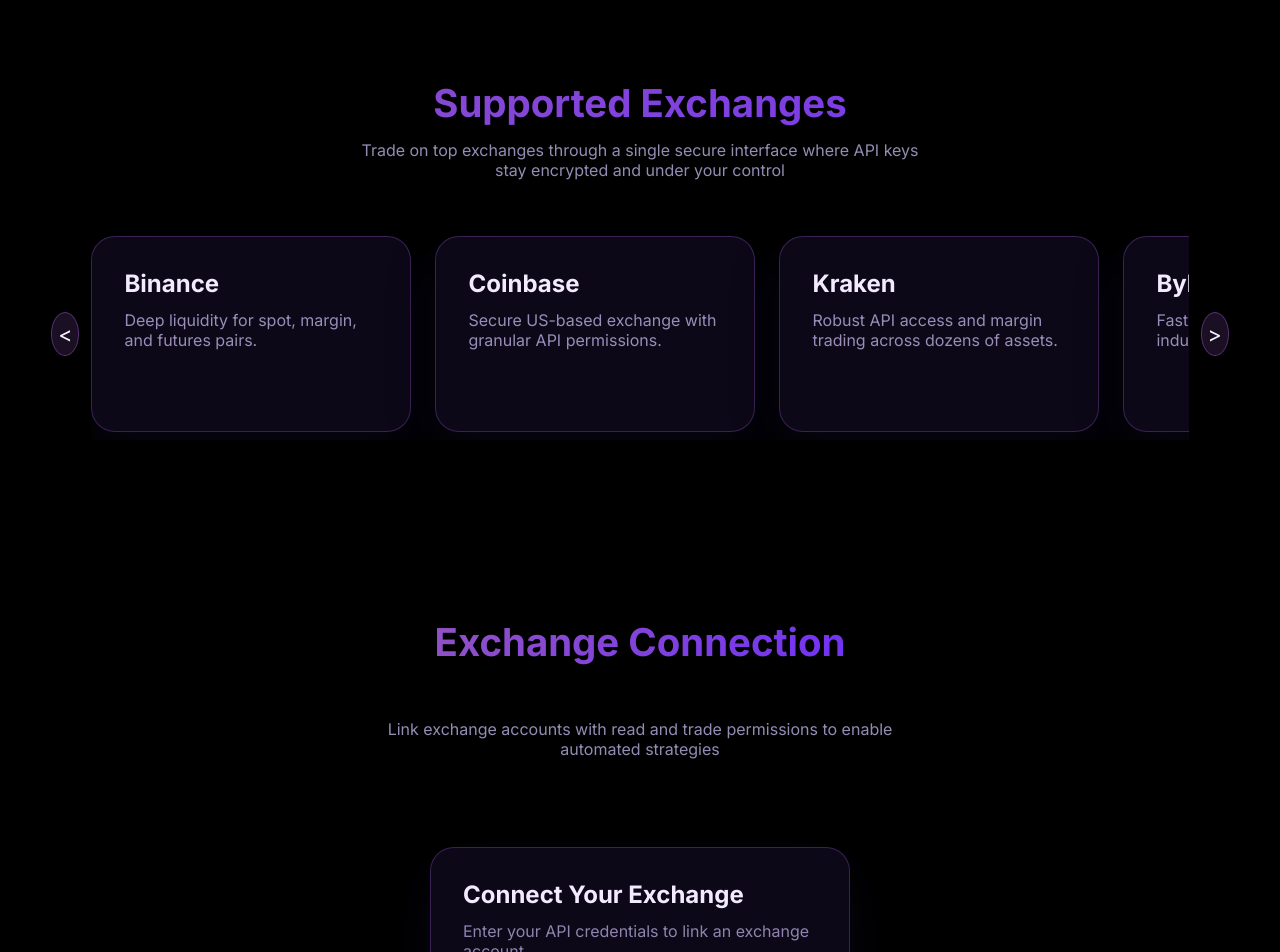
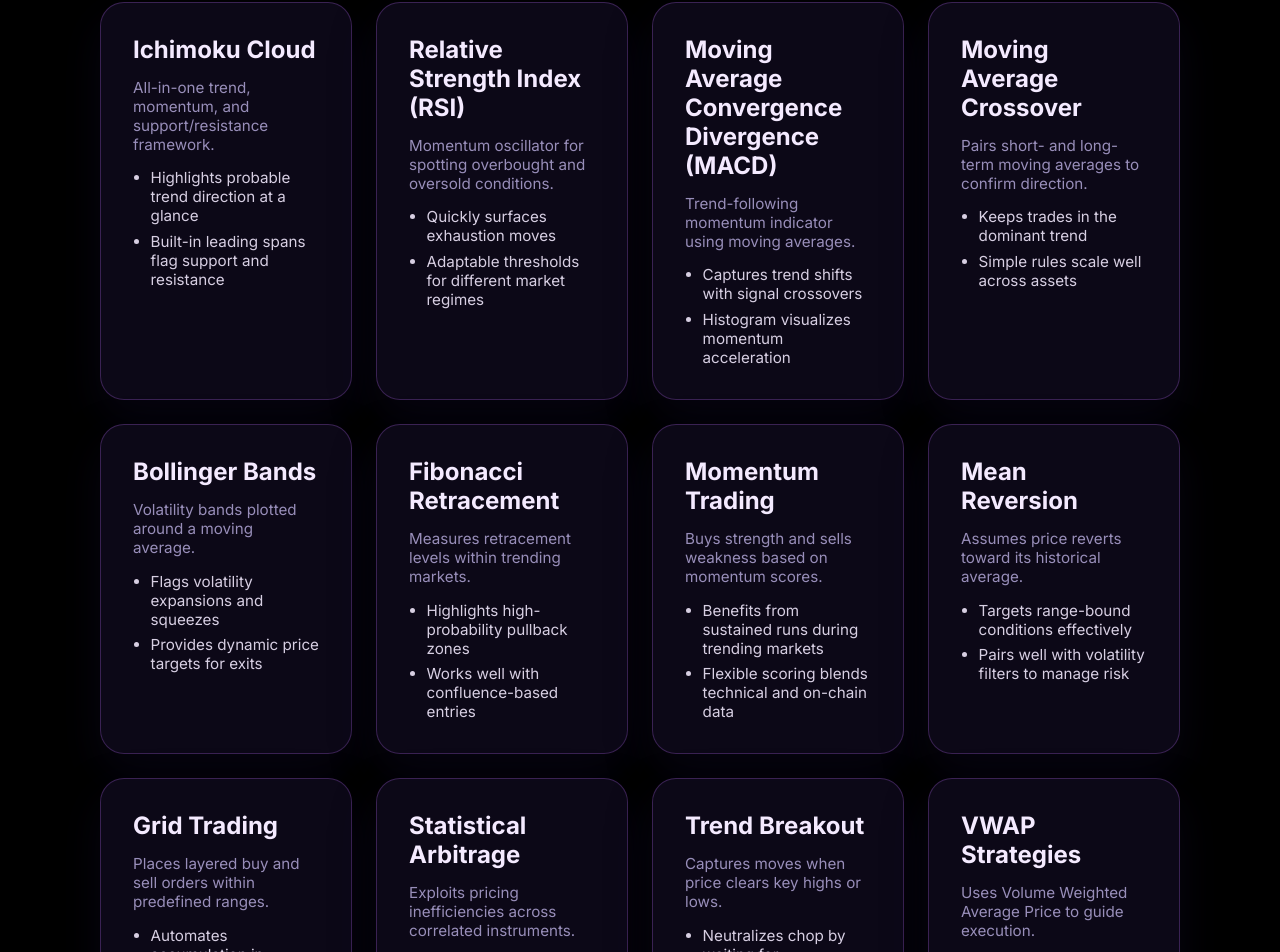
Before and after one commit to arthur-zakaryan/cryptomatrix, a React (Vite) app: page / in a window 1280 px wide. Shown: the part 1663-2615 px from the top of the page. Built offline with nearby package versions, Linux system fonts and the light colour scheme.

Commit message:
Add algorithms showcase section

```diff
--- a/src/App.css
+++ b/src/App.css
@@ -219,6 +219,7 @@
 .connect-section,
 .contact-section,
 .exchanges-section,
+.algorithms-section,
 .about-section {
   padding: clamp(3.5rem, 7vw, 6rem) clamp(1.5rem, 4vw, 4rem);
 }
@@ -233,6 +234,14 @@
 
 .exchanges-section {
   scroll-margin-top: 6rem;
+}
+
+.algorithms-section {
+  scroll-margin-top: 6rem;
+  display: flex;
+  flex-direction: column;
+  align-items: center;
+  gap: 2.5rem;
 }
 
 .about-section {
@@ -283,6 +292,34 @@
   display: grid;
   grid-template-columns: repeat(auto-fit, minmax(280px, 1fr));
   gap: 2rem;
+}
+
+.algorithms-grid {
+  width: min(1080px, 100%);
+  display: grid;
+  grid-template-columns: repeat(auto-fit, minmax(240px, 1fr));
+  gap: 1.5rem;
+}
+
+.algorithm-card {
+  display: flex;
+  flex-direction: column;
+  gap: 0.9rem;
+}
+
+.algorithm-focus {
+  margin: 0;
+  color: rgba(212, 200, 255, 0.7);
+  font-size: 0.95rem;
+}
+
+.algorithm-pros {
+  margin: 0;
+  padding-left: 1.1rem;
+  display: grid;
+  gap: 0.4rem;
+  color: rgba(244, 234, 255, 0.88);
+  font-size: 0.95rem;
 }
 
 .card {
--- a/src/App.tsx
+++ b/src/App.tsx
@@ -2,6 +2,7 @@
 import ContactForm from './components/ContactForm';
 import ContactInformation from './components/ContactInformation';
 import ExchangesShowcase from './components/ExchangesShowcase';
+import AlgorithmsShowcase from './components/AlgorithmsShowcase';
 import './App.css';
 
 const App = () => {
@@ -15,9 +16,10 @@
         <nav className="nav">
           <a href="#home">Home</a>
           <a href="#exchanges">Exchanges</a>
+          <a href="#algorithms">Algorithms</a>
           <a href="#connect">Connect</a>
+          <a href="#about">About</a>
           <a href="#contact">Contact</a>
-          <a href="#about">About</a>
         </nav>
       </header>
 
@@ -50,19 +52,16 @@
           </div>
         </section>
 
-        <section id="contact" className="contact-section">
-          <h2 className="section-title gradient-text">Contact</h2>
-          <p className="section-intro">Reach out and our specialists will help you integrate Cryptomatrix with your preferred exchanges</p>
-          <div className="contact-grid">
-            <ContactForm />
-            <ContactInformation />
-          </div>
-        </section>
-
         <section id="exchanges" className="exchanges-section">
           <h2 className="section-title gradient-text">Supported Exchanges</h2>
           <p className="section-intro">Trade on top exchanges through a single secure interface where API keys stay encrypted and under your control</p>
           <ExchangesShowcase />
+        </section>
+
+        <section id="algorithms" className="algorithms-section">
+          <h2 className="section-title gradient-text">Algorithm Playbook</h2>
+          <p className="section-intro">Deploy proven technical, quantitative, and execution strategies tailored for 24/7 crypto markets</p>
+          <AlgorithmsShowcase />
         </section>
 
         <section id="connect" className="connect-section">
@@ -104,6 +103,15 @@
             Join the Mission
           </a>
         </section>
+
+        <section id="contact" className="contact-section">
+          <h2 className="section-title gradient-text">Contact</h2>
+          <p className="section-intro">Reach out and our specialists will help you integrate Cryptomatrix with your preferred exchanges</p>
+          <div className="contact-grid">
+            <ContactForm />
+            <ContactInformation />
+          </div>
+        </section>
       </main>
 
       <footer className="footer">
@@ -112,9 +120,10 @@
           <div className="footer-links">
             <a href="#home">Home</a>
             <a href="#exchanges">Exchanges</a>
+            <a href="#algorithms">Algorithms</a>
             <a href="#connect">Connect</a>
+            <a href="#about">About</a>
             <a href="#contact">Contact</a>
-            <a href="#about">About</a>
           </div>
         </div>
       </footer>
--- /dev/null
+++ b/src/components/AlgorithmsShowcase.tsx
@@ -0,0 +1,82 @@
+const algorithms = [
+  {
+    name: 'Ichimoku Cloud',
+    focus: 'All-in-one trend, momentum, and support/resistance framework.',
+    pros: ['Highlights probable trend direction at a glance', 'Built-in leading spans flag support and resistance']
+  },
+  {
+    name: 'Relative Strength Index (RSI)',
+    focus: 'Momentum oscillator for spotting overbought and oversold conditions.',
+    pros: ['Quickly surfaces exhaustion moves', 'Adaptable thresholds for different market regimes']
+  },
+  {
+    name: 'Moving Average Convergence Divergence (MACD)',
+    focus: 'Trend-following momentum indicator using moving averages.',
+    pros: ['Captures trend shifts with signal crossovers', 'Histogram visualizes momentum acceleration']
+  },
+  {
+    name: 'Moving Average Crossover',
+    focus: 'Pairs short- and long-term moving averages to confirm direction.',
+    pros: ['Keeps trades in the dominant trend', 'Simple rules scale well across assets']
+  },
+  {
+    name: 'Bollinger Bands',
+    focus: 'Volatility bands plotted around a moving average.',
+    pros: ['Flags volatility expansions and squeezes', 'Provides dynamic price targets for exits']
+  },
+  {
+    name: 'Fibonacci Retracement',
+    focus: 'Measures retracement levels within trending markets.',
+    pros: ['Highlights high-probability pullback zones', 'Works well with confluence-based entries']
+  },
+  {
+    name: 'Momentum Trading',
+    focus: 'Buys strength and sells weakness based on momentum scores.',
+    pros: ['Benefits from sustained runs during trending markets', 'Flexible scoring blends technical and on-chain data']
+  },
+  {
+    name: 'Mean Reversion',
+    focus: 'Assumes price reverts toward its historical average.',
+    pros: ['Targets range-bound conditions effectively', 'Pairs well with volatility filters to manage risk']
+  },
+  {
+    name: 'Grid Trading',
+    focus: 'Places layered buy and sell orders within predefined ranges.',
+    pros: ['Automates accumulation in choppy markets', 'Generates steady cashflow from oscillations']
+  },
+  {
+    name: 'Statistical Arbitrage',
+    focus: 'Exploits pricing inefficiencies across correlated instruments.',
+    pros: ['Market-neutral by design', 'Backed by rigorous quantitative validation']
+  },
+  {
+    name: 'Trend Breakout',
+    focus: 'Captures moves when price clears key highs or lows.',
+    pros: ['Neutralizes chop by waiting for confirmation', 'Works well with trailing stops for risk control']
+  },
+  {
+    name: 'VWAP Strategies',
+    focus: 'Uses Volume Weighted Average Price to guide execution.',
+    pros: ['Anchors trades to institutional benchmarks', 'Useful for slicing large orders with minimal impact']
+  }
+];
+
+const AlgorithmsShowcase = () => {
+  return (
+    <div className="algorithms-grid">
+      {algorithms.map((algorithm) => (
+        <article key={algorithm.name} className="algorithm-card card">
+          <h3>{algorithm.name}</h3>
+          <p className="algorithm-focus">{algorithm.focus}</p>
+          <ul className="algorithm-pros">
+            {algorithm.pros.map((pro) => (
+              <li key={pro}>{pro}</li>
+            ))}
+          </ul>
+        </article>
+      ))}
+    </div>
+  );
+};
+
+export default AlgorithmsShowcase;
```
